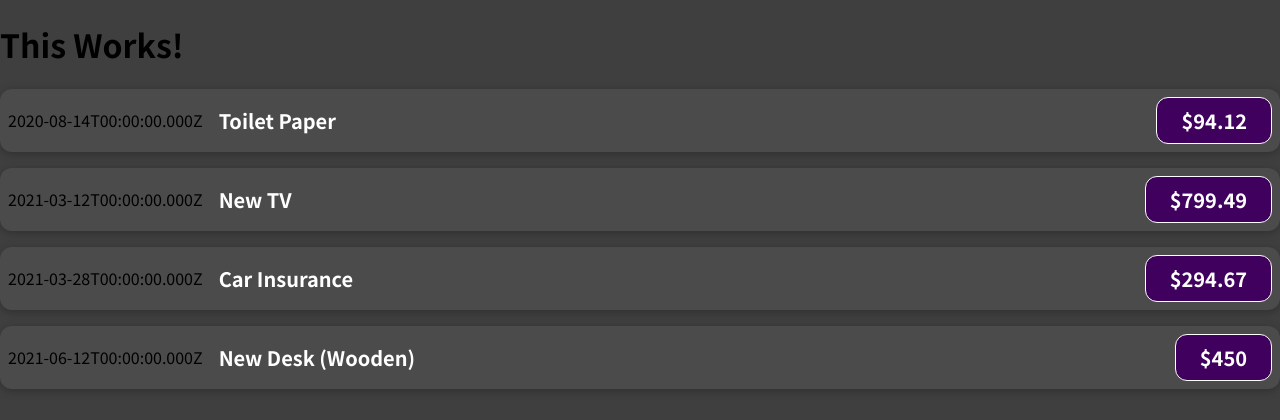
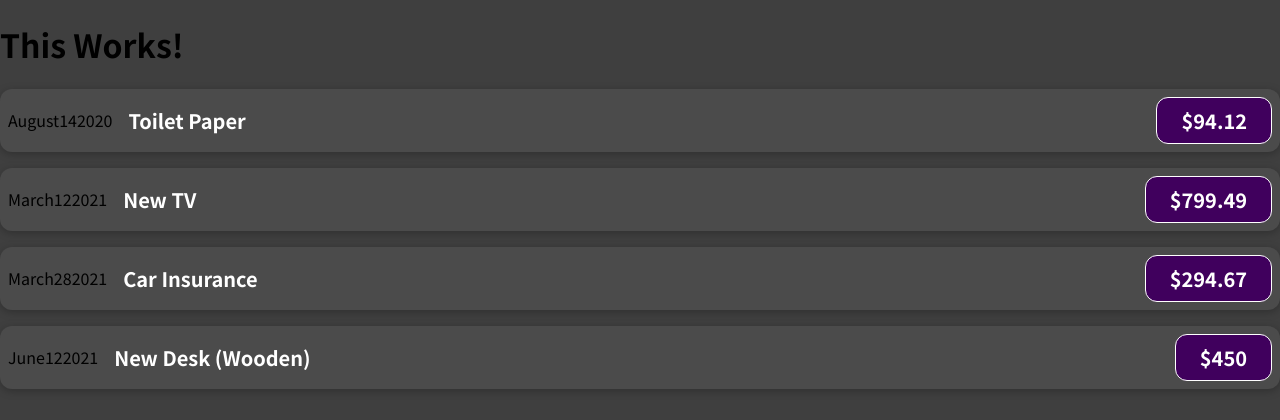
Before and after one commit to jorgecontrerasostos/react_course, a React (Create React App) app in the folder expense-tracker/: page / in a window 1280 px wide. Shown: the top 420 px of the page. Built offline with nearby package versions, Linux system fonts and the light colour scheme.

Commit message:
format date

```diff
--- a/expense-tracker/src/components/ExpenseItem.js
+++ b/expense-tracker/src/components/ExpenseItem.js
@@ -2,9 +2,14 @@ import React from "react";
 import "./ExpenseItem.css";
 
 const ExpenseItem = (props) => {
+  const month = props.date.toLocaleString("en-US", { month: "long" });
+  const day = props.date.toLocaleString("en-US", { day: "2-digit" });
+  const year = props.date.getFullYear();
   return (
     <div className="expense-item">
-      <div>{props.date.toISOString()}</div>
+      <div>{month}</div>
+      <div>{day}</div>
+      <div>{year}</div>
       <div className="expense-item__description">
         <h2>{props.title}</h2>
         <div className="expense-item__price">${props.amount}</div>
```
